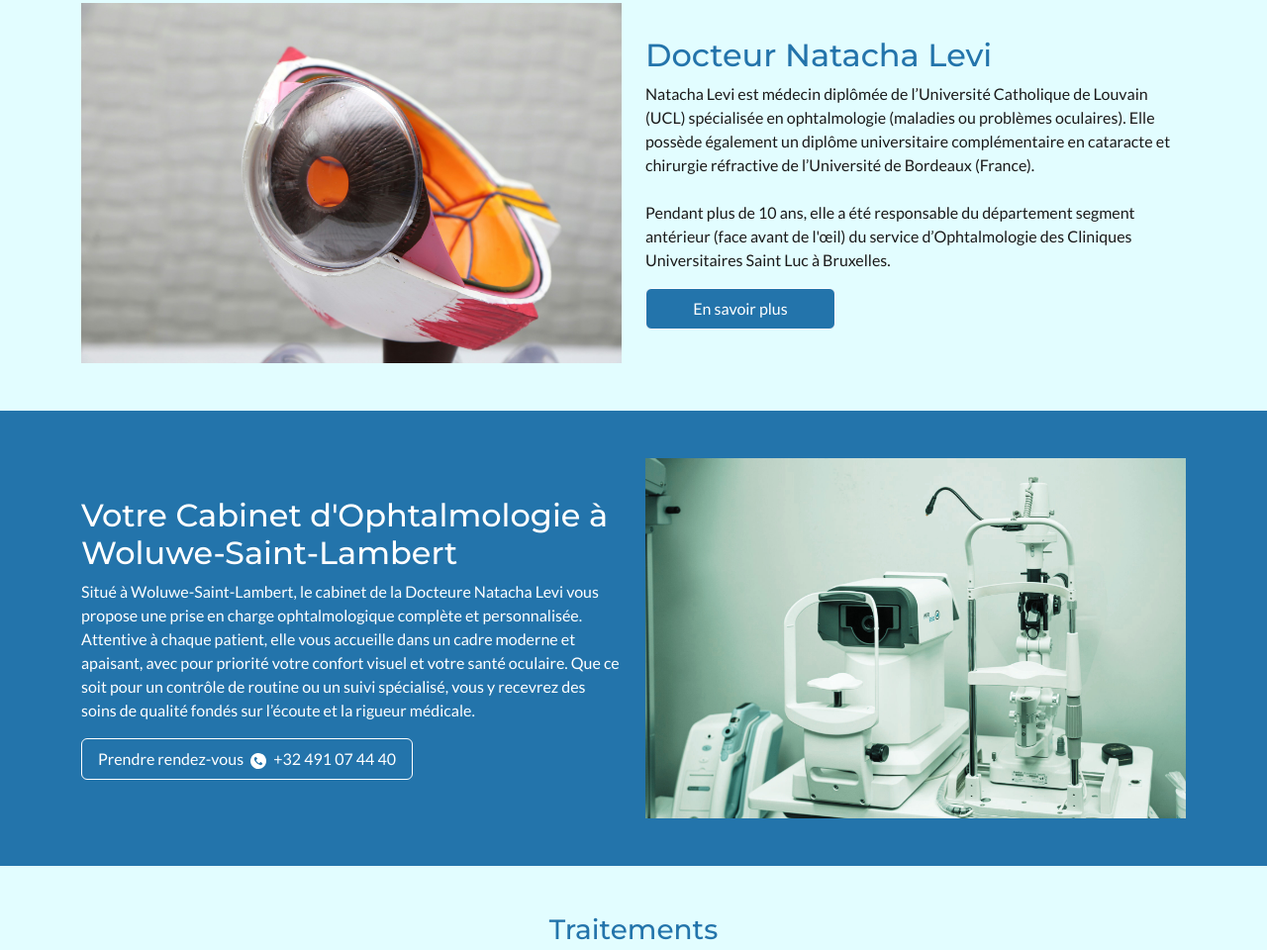
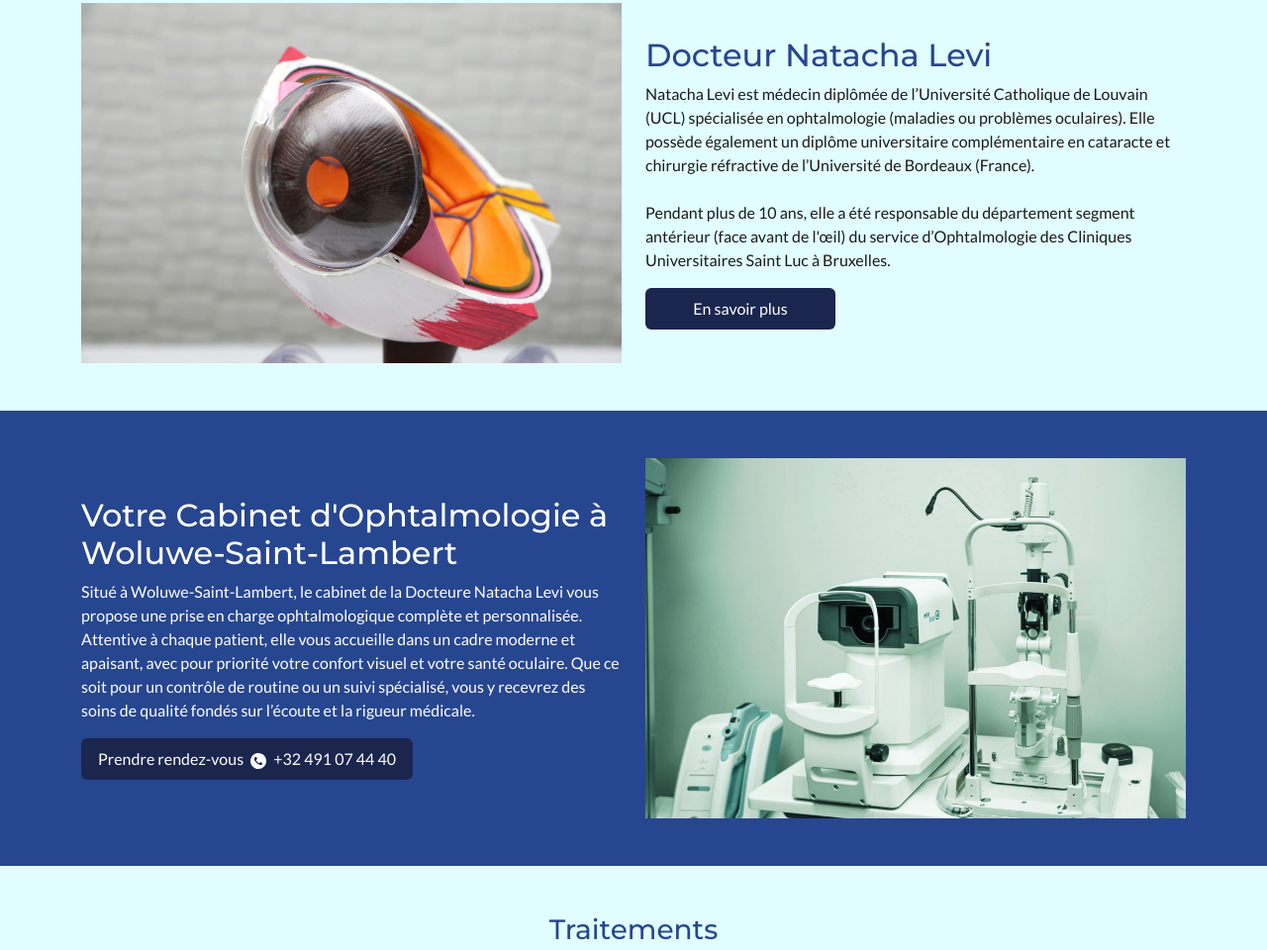
Before and after one commit to alex-saliba/acuity-dnl-site, a website: page index.html in a window 1280 px wide. Shown: the part 904-1864 px from the top of the page at 99% size. Drawn offline with Linux system fonts and the light colour scheme.

Commit message:
updated styling

```diff
--- a/css/style.css
+++ b/css/style.css
@@ -18,7 +18,8 @@ body, p, a, li, span, div {
 
 h1, h2, h3, h4, h5, h6 {
   font-family: "Montserrat", sans-serif;
-  color: #2374AB;
+  /* color: #2374AB; */
+  color: #274690;
 }
 
 /* hero image */
@@ -43,29 +44,30 @@ h1, h2, h3, h4, h5, h6 {
 /* Buttons */
 
 .btn-custom {
-  background-color: #2374AB;
+  /* background-color: #2374AB; */
+  background-color: #1B264F;
   color: white;
   text-align: center;
   border-radius: 0.375rem;
   padding: 0.5rem 1rem;
-  border: thin solid white;
+  border: thin solid transparent;
   text-decoration: none;
   display: inline-block;
   min-width: 12rem;
-  transition: all 0.25s ease;
+  transition: background-color 0.2s ease, color 0.2s ease;
+  cursor: pointer;
 }
 
 .btn-custom:hover {
-  /* background-color: #788BFF; */
-  background-color: #251F47;
+  background-color: #274690;
   border-color: white;
 }
 
 /* Cards */
 
 .card-custom {
-  /* background-color: #E2FDFF; */
-  box-shadow: 0 0 15px rgba(0,0,0,0.2);
+  background-color: #E2FDFF;
+  /* box-shadow: 0 0 15px rgba(0,0,0,0.2); */
   border: none;
 }
 
@@ -73,8 +75,7 @@ h1, h2, h3, h4, h5, h6 {
 /* Custom section */
 
 .custom-section {
-  /* background-color: #788BFF; */
-  background-color: #2374AB;
+  background-color: #274690;
 }
 
 
--- a/index.html
+++ b/index.html
@@ -250,7 +250,7 @@
         <!-- Opening Hours -->
         <section class="col-12 col-lg-3 mb-4" aria-labelledby="footer-hours">
           <h2 id="footer-hours-heading" class="fs-4">Horaires d'ouverture</h2>
-          <p>(Français, Nederlands, English, Italiano)<br>Sur Rendez-vous</p>
+          <p>Sur Rendez-vous<br>(Français, Nederlands, English, Italiano)</p>
 
           <h3 class="fs-6"><strong>Woluwe-Saint-Lambert</strong></h3>
           <p>
```
Also changed, not shown: about.html (+1 -1 lines).
